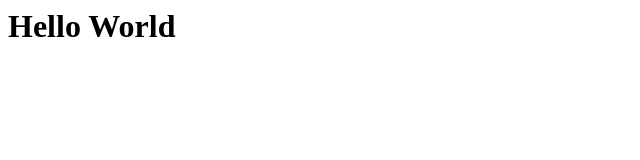
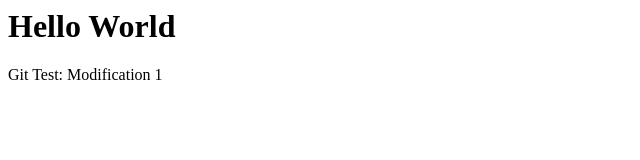
Before and after one commit to eushen0624/html-css-sample-project1, a plain HTML site: page index.html in a window 1280 px wide. Shown: the whole page, without its empty margins (0-640 px from the left). Drawn offline with Linux system fonts and the light colour scheme.

Commit message:
Updated index.html for Master Branch

```diff
--- a/index.html
+++ b/index.html
@@ -1 +1,2 @@
 <h1>Hello World</h1>
+<p>Git Test: Modification 1</p>
```
